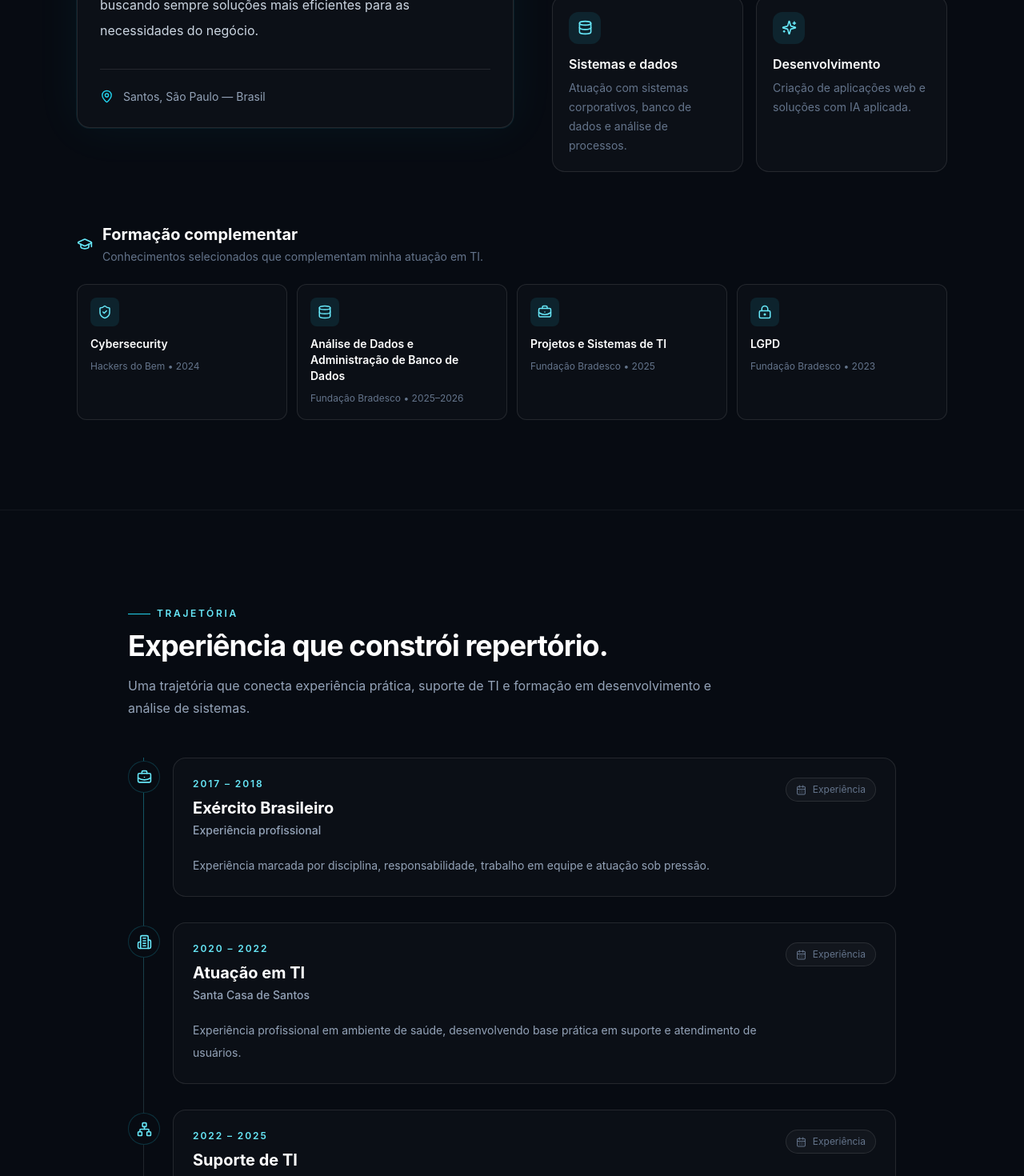
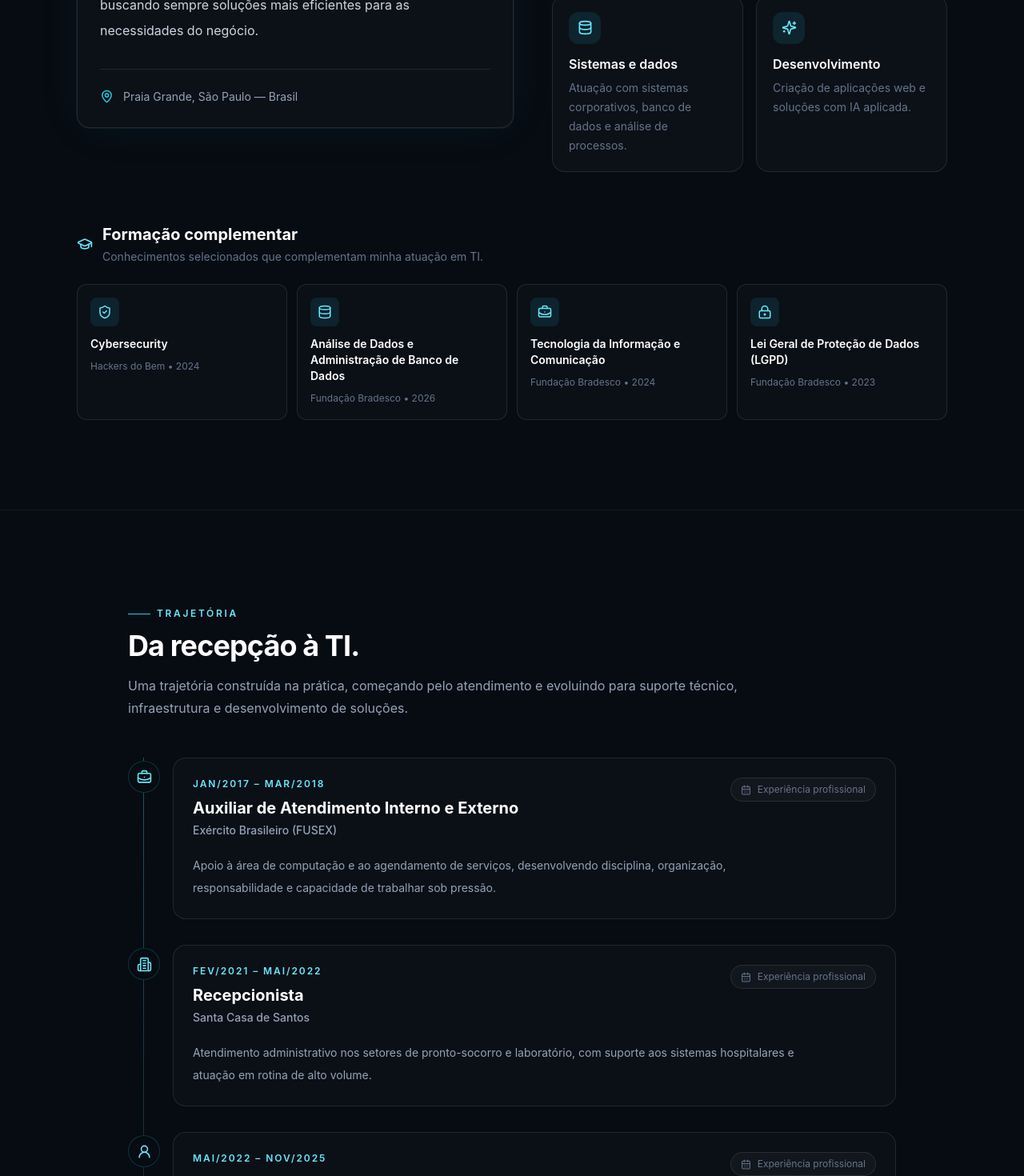
Before and after one commit to Costa-dias/Portofolio, a React (Vite) app: page / in a window 1280 px wide. Shown: the part 1330-2800 px from the top of the page at 80% size. Built offline with nearby package versions, Linux system fonts and the light colour scheme.

Commit message:
Ajustes na exp profissional

```diff
--- a/src/App.tsx
+++ b/src/App.tsx
@@ -10,7 +10,6 @@ import {
   Database,
   Github,
   GraduationCap,
-  Instagram,
   Linkedin,
   LockKeyhole,
   Mail,
@@ -493,16 +492,16 @@ function Sobre() {
     {
       icon: <Database size={18} />,
       title: 'Análise de Dados e Administração de Banco de Dados',
-      institution: 'Fundação Bradesco • 2025–2026',
+      institution: 'Fundação Bradesco • 2026',
     },
     {
       icon: <BriefcaseBusiness size={18} />,
-      title: 'Projetos e Sistemas de TI',
-      institution: 'Fundação Bradesco • 2025',
+      title: 'Tecnologia da Informação e Comunicação',
+      institution: 'Fundação Bradesco • 2024',
     },
     {
       icon: <LockKeyhole size={18} />,
-      title: 'LGPD',
+      title: 'Lei Geral de Proteção de Dados (LGPD)',
       institution: 'Fundação Bradesco • 2023',
     },
   ];
@@ -540,7 +539,7 @@ function Sobre() {
 
               <div className="mt-8 flex items-center gap-3 border-t border-white/10 pt-6 text-sm text-slate-400">
                 <MapPin size={17} className="text-cyan-400" />
-                Santos, São Paulo — Brasil
+                Praia Grande, São Paulo — Brasil
               </div>
             </div>
           </div>
@@ -619,44 +618,44 @@ type Milestone = {
 
 const TRAJETORIA: Milestone[] = [
   {
-    period: '2017 – 2018',
-    title: 'Exército Brasileiro',
-    company: 'Experiência profissional',
+    period: 'jan/2017 – mar/2018',
+    title: 'Auxiliar de Atendimento Interno e Externo',
+    company: 'Exército Brasileiro (FUSEX)',
     description:
-      'Experiência marcada por disciplina, responsabilidade, trabalho em equipe e atuação sob pressão.',
+      'Apoio à área de computação e ao agendamento de serviços, desenvolvendo disciplina, organização, responsabilidade e capacidade de trabalhar sob pressão.',
     icon: <BriefcaseBusiness size={19} />,
   },
   {
-    period: '2020 – 2022',
-    title: 'Atuação em TI',
+    period: 'fev/2021 – mai/2022',
+    title: 'Recepcionista',
     company: 'Santa Casa de Santos',
     description:
-      'Experiência profissional em ambiente de saúde, desenvolvendo base prática em suporte e atendimento de usuários.',
+      'Atendimento administrativo nos setores de pronto-socorro e laboratório, com suporte aos sistemas hospitalares e atuação em rotina de alto volume.',
     icon: <Building2 size={19} />,
   },
   {
-    period: '2022 – 2025',
-    title: 'Suporte de TI',
-    company: 'Plano Santa Saúde',
+    period: 'mai/2022 – nov/2025',
+    title: 'Auxiliar de Atendimento Pleno',
+    company: 'Associação Santa Saúde',
     description:
-      'Atuação com suporte técnico, sistemas, usuários e rotinas de tecnologia em ambiente corporativo.',
+      'Atendimento e suporte de primeiro nível na recepção aos sistemas hospitalares integrados, sustentando a rotina administrativa da unidade e apoiando a equipe de TI na identificação e encaminhamento de problemas técnicos recorrentes.',
+    icon: <UserRound size={19} />,
+  },
+  {
+    period: 'jan/2024 – fev/2024',
+    title: 'Assistente de Suporte de T.I. (autônomo)',
+    company: 'BenTech',
+    description:
+      'Suporte técnico e manutenção preventiva e corretiva de sistemas e computadores, com apoio à implementação de soluções de infraestrutura.',
     icon: <Network size={19} />,
   },
   {
-    period: '2025 – atual',
-    title: 'Suporte de TI N1/N2',
-    company: 'Plano Santa Saúde',
+    period: 'dez/2025 – atual',
+    title: 'Auxiliar de Suporte T.I.',
+    company: 'Associação Santa Saúde — Hospital Infantil Gonzaga',
     description:
-      'Atuação com suporte presencial e remoto, redes, impressoras, acessos, permissões e sistema hospitalar MV Soul.',
+      'Suporte técnico N1/N2 aos usuários da unidade hospitalar, com atendimento presencial e remoto, suporte a hardware, software e rede, administração de acessos e permissões no MV SOUL Hospitalar e manutenção de estações e periféricos. Promovido da recepção para a equipe oficial de TI após assumir de forma proativa o suporte técnico interno.',
     icon: <Rocket size={19} />,
-  },
-  {
-    period: '2026 – 2028',
-    title: 'Análise e Desenvolvimento de Sistemas',
-    company: 'Anhanguera',
-    description:
-      'Formação acadêmica em andamento, ampliando conhecimentos em desenvolvimento, análise de sistemas e tecnologia.',
-    icon: <GraduationCap size={19} />,
   },
 ];
 
@@ -666,8 +665,8 @@ function Trajetoria() {
       <div className="mx-auto max-w-5xl px-5 lg:px-8">
         <SectionHeading
           eyebrow="Trajetória"
-          title="Experiência que constrói repertório."
-          description="Uma trajetória que conecta experiência prática, suporte de TI e formação em desenvolvimento e análise de sistemas."
+          title="Da recepção à TI."
+          description="Uma trajetória construída na prática, começando pelo atendimento e evoluindo para suporte técnico, infraestrutura e desenvolvimento de soluções."
         />
 
         <div className="relative">
@@ -703,7 +702,7 @@ function Trajetoria() {
 
                     <span className="inline-flex w-fit items-center gap-2 rounded-full border border-white/10 bg-white/[0.03] px-3 py-1.5 text-xs text-slate-500">
                       <CalendarDays size={13} />
-                      Experiência
+                      Experiência profissional
                     </span>
                   </div>
 
@@ -713,6 +712,30 @@ function Trajetoria() {
                 </div>
               </div>
             ))}
+          </div>
+        </div>
+
+        <div
+          data-reveal
+          className="reveal mt-12 rounded-2xl border border-cyan-400/10 bg-cyan-400/[0.03] p-6"
+        >
+          <div className="flex items-start gap-4">
+            <div className="flex h-10 w-10 shrink-0 items-center justify-center rounded-xl bg-cyan-400/10 text-cyan-300">
+              <Sparkles size={19} />
+            </div>
+
+            <div>
+              <h3 className="font-semibold text-white">
+                Evolução profissional
+              </h3>
+
+              <p className="mt-2 text-sm leading-7 text-slate-400">
+                A experiência em atendimento e ambiente hospitalar proporcionou
+                conhecimento dos processos e das necessidades dos usuários,
+                experiência que hoje é aplicada diretamente na atuação em TI,
+                suporte, sistemas e análise de processos.
+              </p>
+            </div>
           </div>
         </div>
       </div>
```
